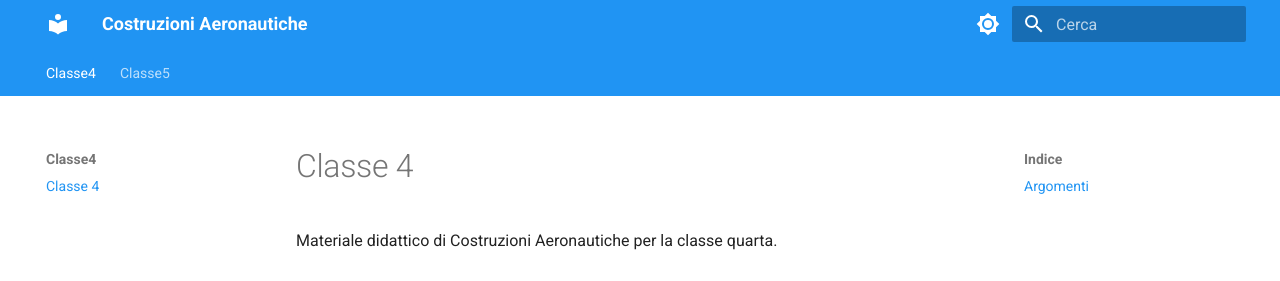
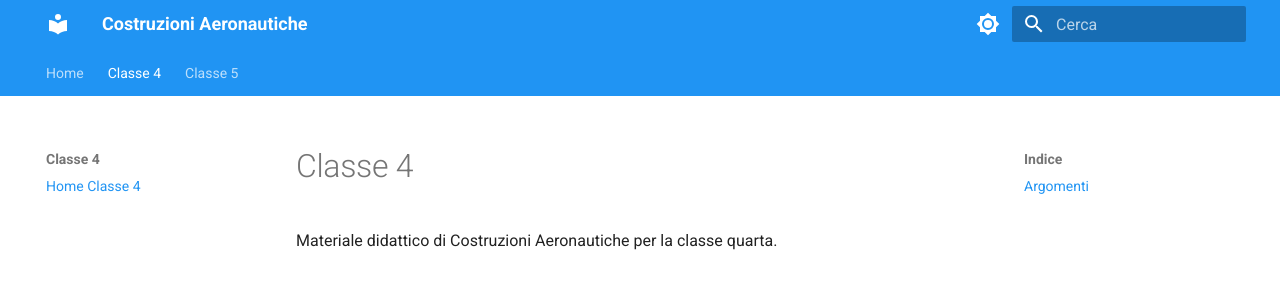
Before and after one commit to giomikael/costruzioni-aeronautiche, an MkDocs documentation site: the page built from docs/classe4/index.md, in a window 1280 px wide. Shown: the top 281 px of the page. Built offline with MkDocs 1.6.1 and Material for MkDocs 9.7.7, drawn with Linux system fonts in a browser that asks for light colours.

Commit message:
Update mkdocs.yml

```diff
--- a/mkdocs.yml
+++ b/mkdocs.yml
@@ -26,6 +26,16 @@ theme:
         icon: material/brightness-4
         name: Passa al tema chiaro
 
+nav:
+  - Home: index.md
+
+  - Classe 4:
+      - Home Classe 4: classe4/index.md
+
+  - Classe 5:
+      - Home Classe 5: classe5/index.md
+      - Carichi principali sul velivolo: classe5/carichi.md
+      - Diagramma di manovra: classe5/diagramma-manovra.md
 
 
 markdown_extensions:
```
